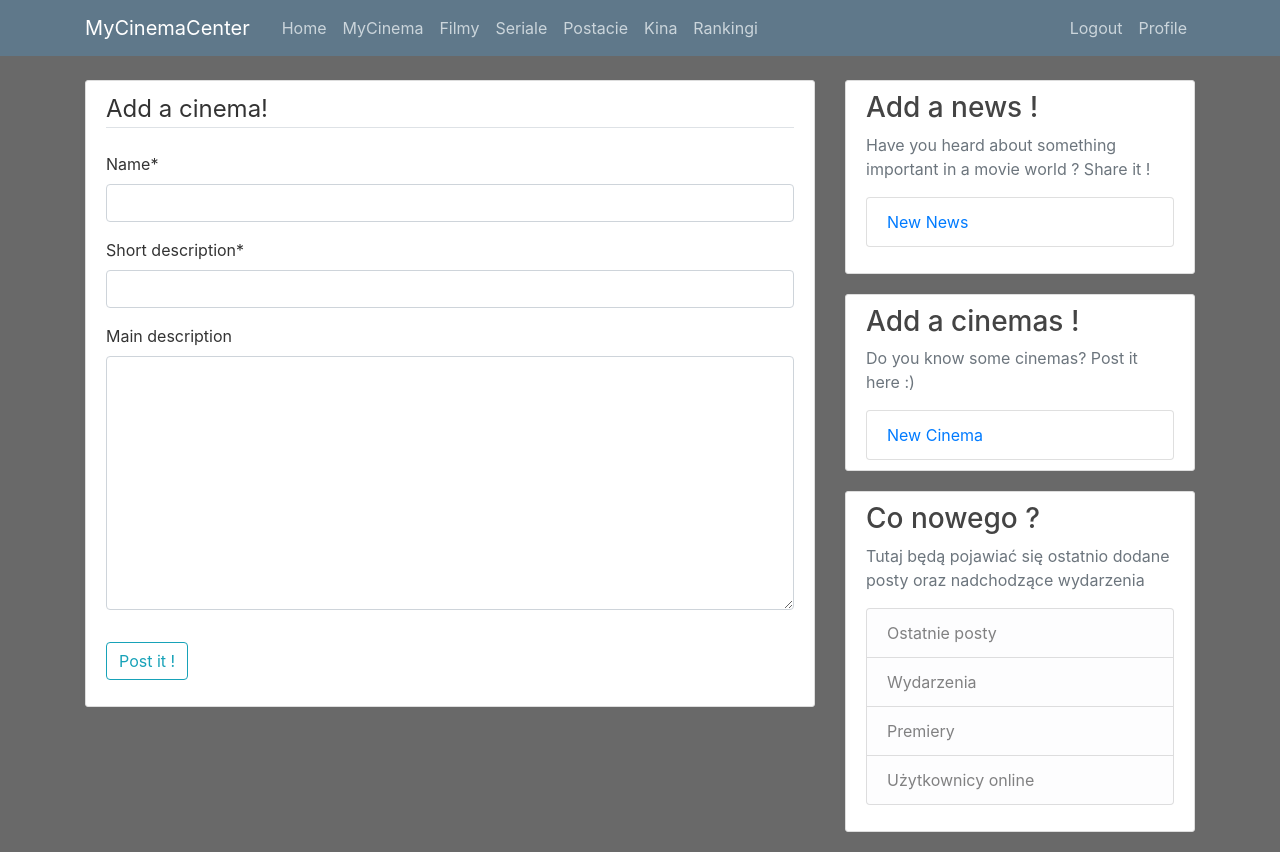
After one commit to janek1842/MyCinemaCenter, a Django app: page /cinemas/new/ in a window 1280 px wide. The commit adds this page. Run offline with Django 3.2, Linux system fonts and the light colour scheme; the visitor is signed in with stand-in values (Sample User, id 1); some libraries are stand-ins or nearby versions.

Commit message:
cinema (beta)

```diff
--- a/mycinema/models.py
+++ b/mycinema/models.py
@@ -14,7 +14,7 @@
     total_rating = models.IntegerField(default=0)
     is_accepted = models.BooleanField(default=False)
     author = models.ForeignKey(User, on_delete=models.RESTRICT)
-    moderator = models.CharField(max_length=50, default="")
+    moderator = models.CharField(max_length=50, default="-")
     opinion_counter = models.IntegerField(default=0)
 
     def handle_rating(self, new_rating):
@@ -91,11 +91,13 @@
 
 class Cinema(CommonInfo):
     name = models.CharField(max_length=100)
-    repertoire = models.ManyToManyField(Film)
+    #repertoire = models.ManyToManyField(Film)
 
     def __str__(self):
         return self.name
 
+    def get_absolute_url(self):
+        return reverse('cinema-detail', kwargs={'pk': self.pk})
 
 class Opinions(models.Model):
     RATINGS = (
@@ -106,20 +108,12 @@
         (5, 5)
     )
     authorek = models.ForeignKey(User, on_delete=models.CASCADE)
-    # author_id = models.IntegerField(default=0)
-    # --------------------------------------------------
-    # != 0 means id of etc. Film table
-    # film_id = models.IntegerField(default=0)
-    # news_id = models.IntegerField(default=0)
-    # staff_id = models.IntegerField(default=0)
-    # cinema_id = models.IntegerField(default=0)
-    # --------------------------------------------------
 
     opinion = models.TextField(blank=True)
     post = models.ForeignKey(News, related_name="opinionss", on_delete=models.CASCADE)
-    # film = models.ForeignKey(Film, related_name="filmss", on_delete=models.CASCADE)
-    # staff = models.ForeignKey(Staff, related_name="staffs", on_delete=models.CASCADE)
-    # cinema = models.ForeignKey(Cinema, related_name="opinionss", on_delete=models.CASCADE)
+    #film = models.ForeignKey(Film, related_name="filmss", on_delete=models.CASCADE)
+    #staff = models.ForeignKey(Staff, related_name="staffs", on_delete=models.CASCADE)
+    #cinema = models.ForeignKey(Cinema, related_name="opinionss", on_delete=models.CASCADE)
 
     rating = models.IntegerField(choices=RATINGS)
     date_posted = models.DateTimeField(default=timezone.now)
--- a/mycinema/templates/mycinema/base.html
+++ b/mycinema/templates/mycinema/base.html
@@ -38,7 +38,7 @@
                     <a class="nav-item nav-link" href="{% url 'mycinema-about' %}">Filmy</a>
                     <a class="nav-item nav-link" href="{% url 'mycinema-about' %}">Seriale</a>
                     <a class="nav-item nav-link" href="{% url 'mycinema-about' %}">Postacie</a>
-                    <a class="nav-item nav-link" href="{% url 'mycinema-about' %}">Kina</a>
+                    <a class="nav-item nav-link" href="{% url 'cinemas' %}">Kina</a>
                     <a class="nav-item nav-link" href="#">Rankingi</a>
                 </div>
                 <!-- Navbar Right Side -->
@@ -81,7 +81,16 @@
             </ul>
             </p>
             </div>
-            {% endif %}
+            <div class="content-section">
+                <h3>Add a cinemas !</h3>
+                <p class='text-muted'>Do you know some cinemas? Post it here :)</p>
+                <ul class="list-group">
+                    <a class="list-group-item list-group-item" href="{% url 'cinema-create' %}">New Cinema</a>
+                </ul>
+            </div>
+        {% endif %}
+
+
 
             <div class="content-section">
 
--- /dev/null
+++ b/mycinema/templates/mycinema/cinema_form.html
@@ -0,0 +1,17 @@
+{% extends "mycinema/base.html" %}
+{% load crispy_forms_tags%}
+{% block content %}
+   <div class="content-section">
+       <form method="POST">
+           {% csrf_token %}
+           <fieldset class="form-group">
+               <legend class="border-bottom mb-4">Add a cinema!</legend>
+                {{form|crispy}}
+           </fieldset>
+           <div class = "form-group">
+               <button class="btn btn-outline-info" type="submit">Post it !</button>
+           </div>
+       </form>
+
+   </div>
+{% endblock content %}
--- a/mycinema/urls.py
+++ b/mycinema/urls.py
@@ -1,6 +1,6 @@
 from django.urls import path
 from . import views
-from .views import PostListView, PostDetailView, PostCreateView, PostUpdateView, PostDeleteView, OpinionCreateView
+from .views import *
 
 urlpatterns = [
     path('', PostListView.as_view(), name='mycinema-home'),
@@ -10,4 +10,7 @@
     path('news/<int:pk>/update', PostUpdateView.as_view(), name='news-update'),
     path('news/<int:pk>/delete', PostDeleteView.as_view(), name='news-delete'),
     path('about/', views.about, name='mycinema-about'),
+    path('cinemas/', views.cinemas, name='cinemas'),
+    path('cinemas/new/', CinemaCreateView.as_view(), name='cinema-create'),
+    path('cinemas/<int:pk>/', CinemaDetailView.as_view(), name='cinema-detail')
 ]
--- a/mycinema/views.py
+++ b/mycinema/views.py
@@ -15,6 +15,14 @@
     }
 
     return render(request, 'mycinema/home.html', context)
+
+
+def cinemas(request):
+    context = {
+        'cinemas': Cinema.objects.all()
+    }
+
+    return render(request, 'mycinema/cinemas.html', context)
 
 
 def about(request):
@@ -86,3 +94,16 @@
         if self.request.user == post.author:
             return True
         return False
+
+
+class CinemaCreateView(LoginRequiredMixin, CreateView):
+    model = Cinema
+    fields = ['name', 'short_description', 'main_description']
+
+    def form_valid(self, form):
+        form.instance.author = self.request.user
+        return super().form_valid(form)
+
+
+class CinemaDetailView(DetailView):
+    model = Cinema
```
Also changed, not shown: mycinema/admin.py (+12 -1 lines), mycinema/templates/mycinema/cinema_detail.html (added, +24 -0 lines), mycinema/templates/mycinema/cinemas.html (added, +27 -0 lines), mycinema/migrations/0001_initial.py, mycinema/migrations/0002_auto_20210529_1220.py, users/migrations/0001_initial.py, 1 other file.
